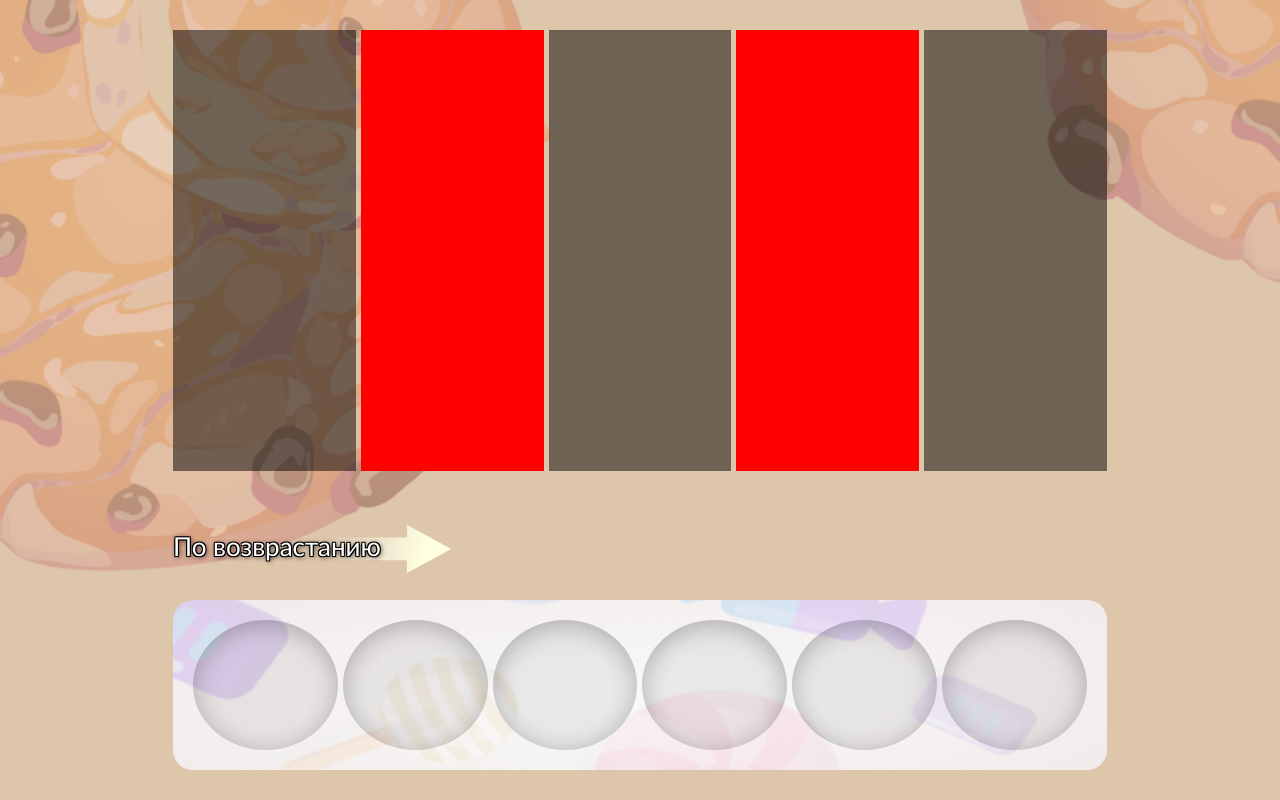
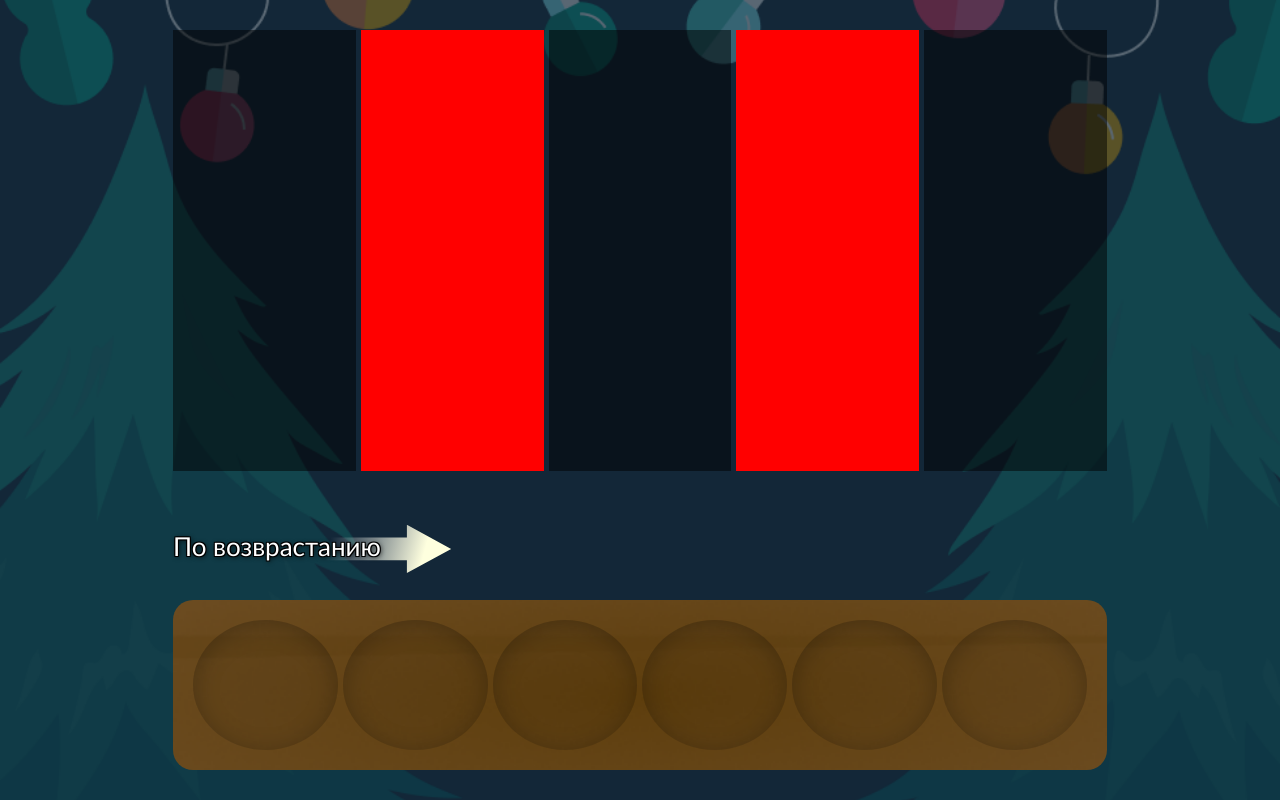
Before and after one commit to Fpsska/Serius-Task, a Next.js app: page /playground in a window 1280 px wide. Built offline with nearby package versions, Linux system fonts and the light colour scheme.

Commit message:
feat: create getRandomArrElement helper func, backgroundsCollection state, use for set backgroundIMG for StyledBar, Main components

```diff
--- a/src/components/Bar.tsx
+++ b/src/components/Bar.tsx
@@ -1,6 +1,8 @@
 import React, { useState, useEffect } from 'react';
 
 import styled from '@emotion/styled';
+
+import { getRandomArrElement } from '../helpers/getRandomArrElement';
 
 // /.imports
 
@@ -31,9 +33,21 @@ const BarListTemplate = styled.li`
 // /. styled components
 
 const Bar = () => {
-    const [backgroundIMG, setBackgroundIMG] = useState<string>(
-        '/images/bar-template_1.png'
-    );
+    const [backgroundIMG, setBackgroundIMG] = useState<string>('');
+    const [backgroundsCollection] = useState<string[]>([
+        '/images/bar-template_1.png',
+        '/images/bar-template_2.png',
+        '/images/bar-template_3.png',
+        '/images/bar-template_4.png'
+    ]);
+
+    // /. hooks
+
+    useEffect(() => {
+        setBackgroundIMG(getRandomArrElement(backgroundsCollection));
+    }, [backgroundsCollection]);
+
+    // /. effects
 
     return (
         <StyledBar style={{ backgroundImage: `url(${backgroundIMG})` }}>
--- a/src/components/Layout.tsx
+++ b/src/components/Layout.tsx
@@ -3,6 +3,7 @@ import React, { useState, useEffect } from 'react';
 import styled from '@emotion/styled';
 
 import { useLocationData } from '../hooks/useLocation';
+import { getRandomArrElement } from '../helpers/getRandomArrElement';
 
 import Header from './Header';
 import Footer from './Footer';
@@ -49,8 +50,16 @@ const Container = styled.div`
 const Layout = ({ children }: any) => {
     const [isModalVisible, setModalVisibleStatus] = useState<boolean>(false);
     const [backgroundIMG, setBackgroundIMG] = useState<string>('');
+    const [backgroundsCollection] = useState<string[]>([
+        '/images/background-template_1.png',
+        '/images/background-template_2.png',
+        '/images/background-template_3.png',
+        '/images/background-template_4.png'
+    ]);
 
     const { pathname } = useLocationData();
+
+    // /. hooks
 
     useEffect(() => {
         switch (pathname) {
@@ -58,10 +67,12 @@ const Layout = ({ children }: any) => {
                 setBackgroundIMG('/images/background-template_settings.png');
                 break;
             case '/playground':
-                setBackgroundIMG('/images/background-template_1.png');
+                setBackgroundIMG(getRandomArrElement(backgroundsCollection));
                 break;
         }
-    }, [pathname]);
+    }, [pathname, backgroundsCollection]);
+
+    // /. effects
 
     return (
         <>
--- /dev/null
+++ b/src/helpers/getRandomArrElement.ts
@@ -0,0 +1,3 @@
+export function getRandomArrElement(array: any[]): string {
+    return array[Math.floor(Math.random() * array.length)];
+}
```
